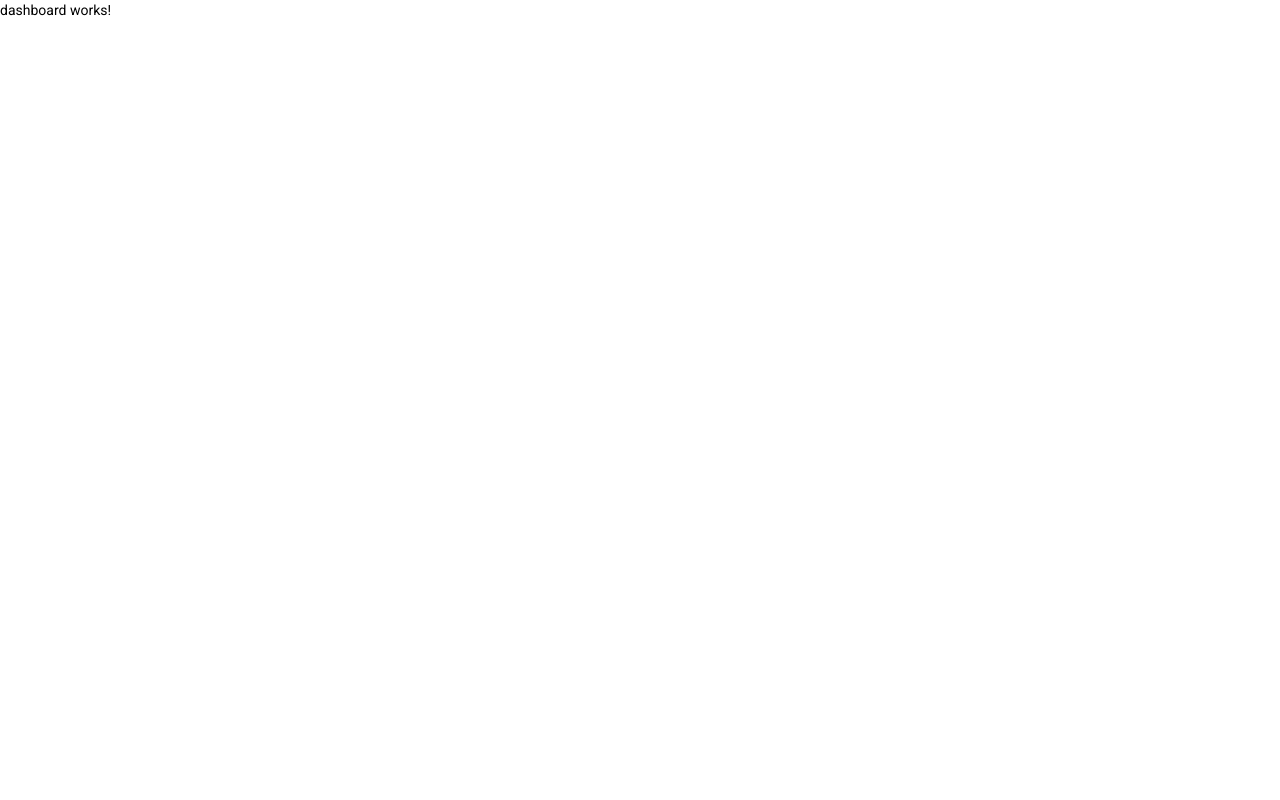
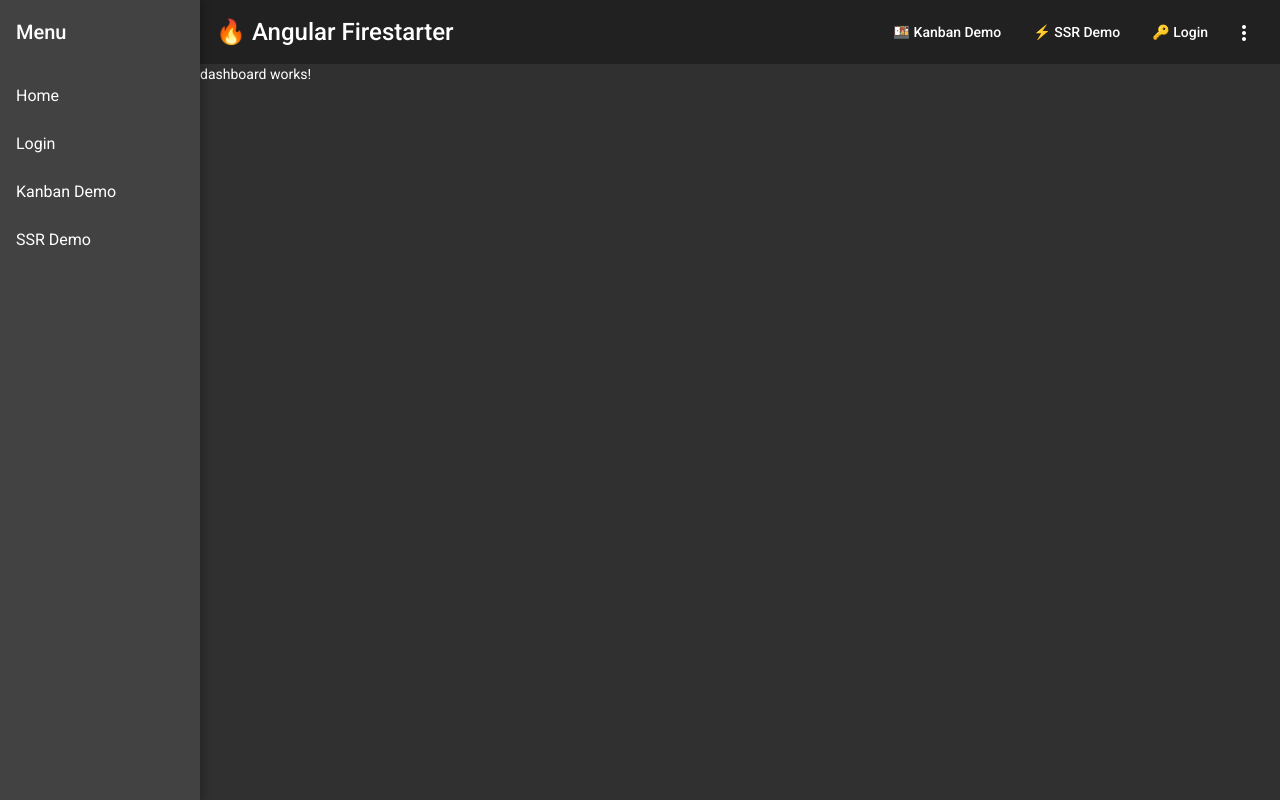
Before and after one commit to fjgallard/Organized-Todo, an Angular app: page / in a window 1280 px wide. Built offline with nearby package versions, Linux system fonts and the light colour scheme.

Commit message:
Implemented shell component.

```diff
--- /dev/null
+++ b/src/app/core/containers/shell/shell.component.html
@@ -0,0 +1,55 @@
+<mat-sidenav-container class="sidenav-container">
+
+  <mat-sidenav #drawer class="sidenav" fixedInViewport
+    [attr.role]="(isHandset) ? 'dialog' : 'navigation'"
+    [mode]="(isHandset) ? 'over' : 'side'"
+    [opened]="true">
+
+    <mat-toolbar>Menu</mat-toolbar>
+
+    <mat-nav-list>
+      <a mat-list-item routerLink="/" (click)="drawer.close()">Home</a>
+      <a mat-list-item routerLink="/login" (click)="drawer.close()">Login</a>
+      <a mat-list-item routerLink="/kanban" (click)="drawer.close()">Kanban Demo</a>
+      <a mat-list-item routerLink="/customers" (click)="drawer.close()">SSR Demo</a>
+    </mat-nav-list>
+
+  </mat-sidenav>
+
+  <mat-sidenav-content>
+    <mat-toolbar>
+      <button
+        type="button"
+        aria-label="Toggle sidenav"
+        mat-icon-button
+        (click)="drawer.toggle()"
+        *ngIf="isHandset">
+
+
+        <mat-icon aria-label="Side nav toggle icon">menu</mat-icon>
+      </button>
+
+      <span class="logo" routerLink="/">🔥 Angular Firestarter</span>
+
+      <span class="fill-space"></span>
+      <div *ngIf="!isHandset">
+        <a mat-button routerLink="/kanban">🍱 Kanban Demo</a>
+        <a mat-button routerLink="/customers">⚡ SSR Demo</a>
+
+        <a mat-button routerLink="/login">🔑 Login</a>
+      </div>
+      <button mat-icon-button [matMenuTriggerFor]="menu" aria-label="Example icon-button with a menu">
+        <mat-icon>more_vert</mat-icon>
+      </button>
+
+      <mat-menu #menu="matMenu">
+        <a mat-menu-item href="https://fireship.page.link/slack">
+          <i>💬</i>
+          <span>Chat on Slack</span>
+        </a>
+      </mat-menu>
+    </mat-toolbar>
+    <ng-content></ng-content>
+  </mat-sidenav-content>
+
+</mat-sidenav-container>
--- /dev/null
+++ b/src/app/core/containers/shell/shell.component.scss
@@ -0,0 +1,45 @@
+.sidenav-container {
+  height: 100%;
+}
+
+.logo {
+  font-size: 1.2em;
+  cursor: pointer;
+  outline: none;
+}
+
+.mat-drawer-side {
+  border: none;
+  box-shadow: 1px 1px 10px 1px rgba(0, 0, 0, 0.3);
+}
+
+.sidenav {
+  width: 200px;
+  font-family: sofia-pro;
+}
+
+.sidenav .mat-toolbar {
+  background: inherit;
+}
+
+.mat-toolbar.mat-primary {
+  position: sticky;
+  top: 0;
+  z-index: 1;
+}
+
+.fill-space {
+  flex: 1 1 auto;
+}
+
+i {
+  font-style: normal;
+  font-size: 1.25em;
+  margin-right: 16px;
+}
+
+.avatar {
+  width: 1.75em;
+  border-radius: 50%;
+  margin: 0 10px 5px;
+}
--- /dev/null
+++ b/src/app/core/containers/shell/shell.component.ts
@@ -0,0 +1,26 @@
+import { Component, OnInit } from '@angular/core';
+import { ScreenSizeService } from '@core/services/screen-size.service';
+
+@Component({
+  selector: 'core-shell',
+  templateUrl: './shell.component.html',
+  styleUrls: ['./shell.component.scss']
+})
+export class ShellComponent implements OnInit {
+
+  isHandset: boolean = false;
+
+  constructor(private screenSizeService: ScreenSizeService) {
+    this.trackScreenSize();
+  }
+
+  ngOnInit(): void {
+  }
+
+  private trackScreenSize() {
+    this.screenSizeService.isHandset$.subscribe(size => {
+      this.isHandset = size;
+    });
+  }
+
+}
--- a/src/app/modules/todo/pages/dashboard/dashboard.component.html
+++ b/src/app/modules/todo/pages/dashboard/dashboard.component.html
@@ -1 +1,8 @@
-<p>dashboard works!</p>
+
+<core-shell>
+
+  <div class="content">
+    <p>dashboard works!</p>
+  </div>
+
+</core-shell>
```
Also changed, not shown: src/app/core/core.module.ts (+23 -3 lines), 1 other file (tests, documents, lock files or other folders).
